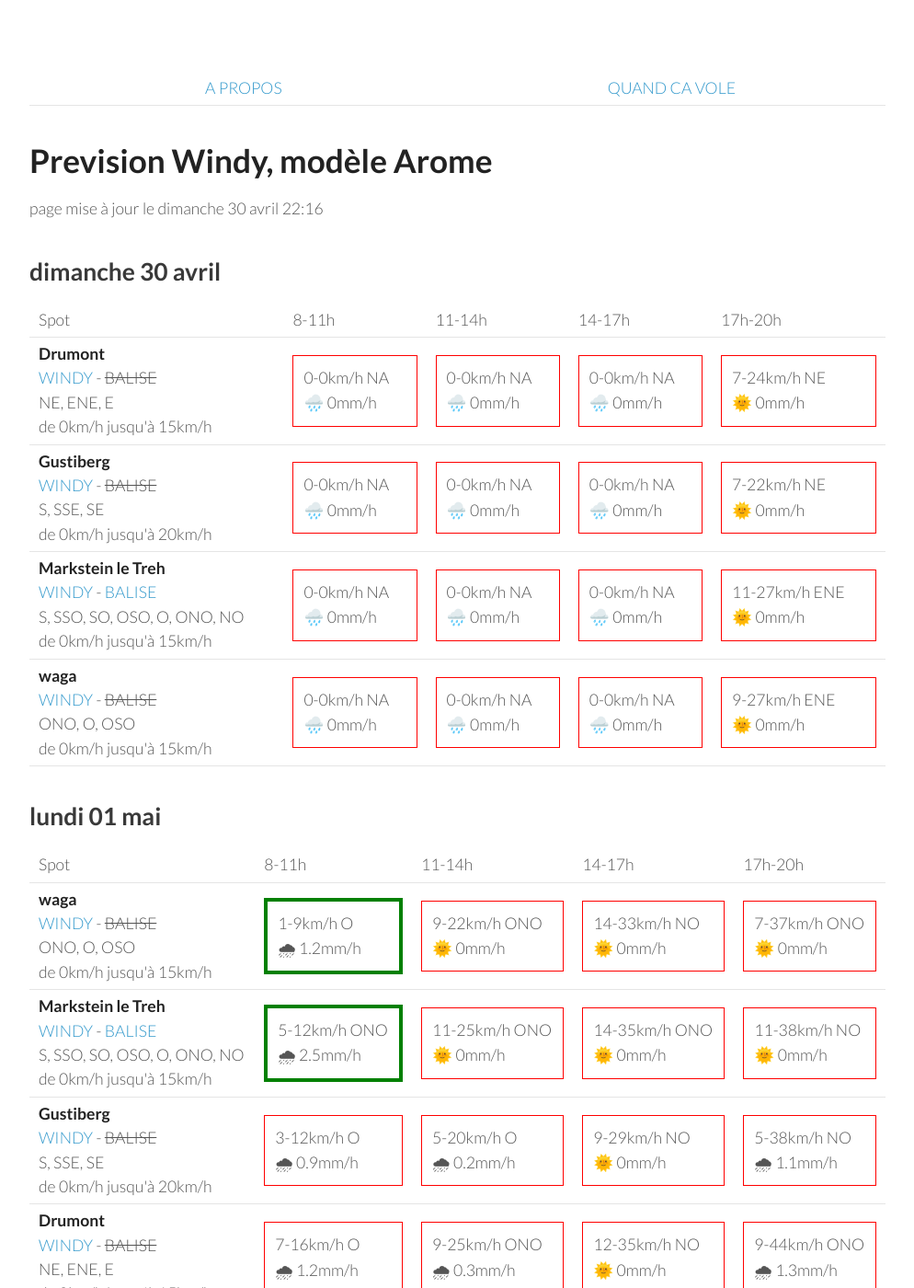
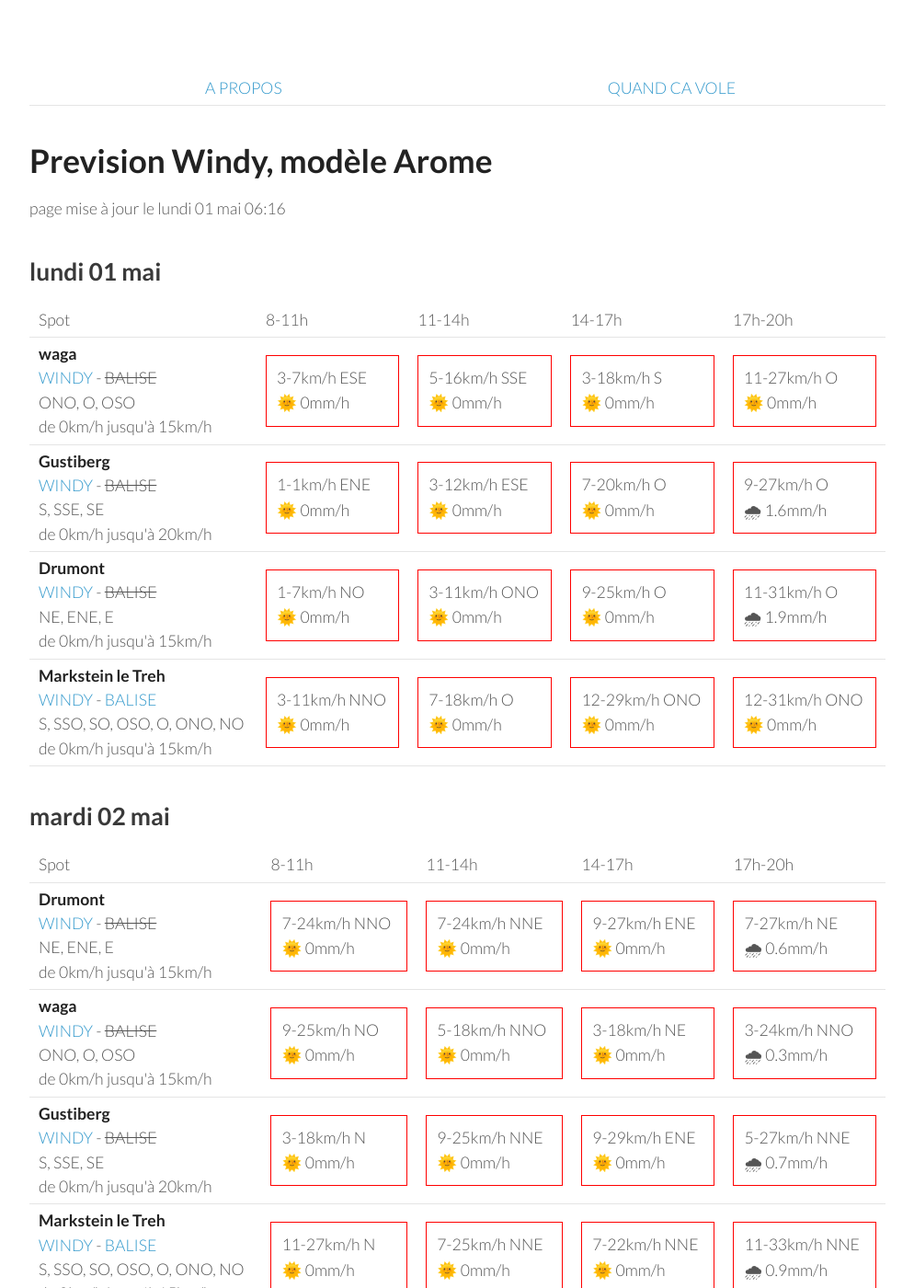
Before and after one commit to parapente-dans-le-nord/parapente-dans-le-nord.github.io, a Jekyll site: the page built from vosges.markdown, in a window 1280 px wide and 1400 px high. Shown: the whole window at 92% size, without its empty margins (26-1020 px from the left). Built offline with Jekyll 4.4.1, drawn with Linux system fonts in a browser that asks for light colours; some of the changed text lies outside the part shown.

Commit message:
update index.markdown

```diff
--- a/vosges.markdown
+++ b/vosges.markdown
@@ -7,60 +7,8 @@ title:  "Tous les spots"
 {: .links}
 
 # Prevision Windy, modèle Arome
-page mise à jour le dimanche 30 avril 22:16
+page mise à jour le lundi 01 mai 06:16
 
-## dimanche 30 avril
-
-{::nomarkdown}
-<table>
-  <tbody>
-    <tr>
-      <td>Spot</td>
-      <td>8-11h</td>
-      <td>11-14h</td>
-      <td>14-17h</td>
-      <td>17h-20h</td>
-    </tr>
-<tr>
-        <td><strong>Drumont</strong><br><a href="https://windy.com/47.898/6.919?47.687,6.919,9,m:eYYagmG">WINDY</a> - <span class="no-balise"> BALISE </span><br> <span class="vent-favorable">NE, ENE, E</span><br><span class="force-vent">de 0km/h jusqu'à 15km/h</span> </td>
-
-            <td><div class="not-flyable"><p>0-0km/h NA</p><p>🌧️ 0mm/h</p></div></td>
-            <td><div class="not-flyable"><p>0-0km/h NA</p><p>🌧️ 0mm/h</p></div></td>
-            <td><div class="not-flyable"><p>0-0km/h NA</p><p>🌧️ 0mm/h</p></div></td>
-            <td><div class="not-flyable"><p>7-24km/h NE</p><p>🌞 0mm/h</p></div></td>
-
-    </tr>
-<tr>
-        <td><strong>Gustiberg</strong><br><a href="https://windy.com/47.894/6.934?47.891,6.934,15,m:eYYagmI">WINDY</a> - <span class="no-balise"> BALISE </span><br> <span class="vent-favorable">S, SSE, SE</span><br><span class="force-vent">de 0km/h jusqu'à 20km/h</span> </td>
-
-            <td><div class="not-flyable"><p>0-0km/h NA</p><p>🌧️ 0mm/h</p></div></td>
-            <td><div class="not-flyable"><p>0-0km/h NA</p><p>🌧️ 0mm/h</p></div></td>
-            <td><div class="not-flyable"><p>0-0km/h NA</p><p>🌧️ 0mm/h</p></div></td>
-            <td><div class="not-flyable"><p>7-22km/h NE</p><p>🌞 0mm/h</p></div></td>
-
-    </tr>
-<tr>
-        <td><strong>Markstein le Treh</strong><br><a href="https://windy.com/47.926/7.012?47.505,7.012,8,m:eY1agmQ">WINDY</a> - <span class=""><a href="http://www.balisemeteo.com/balise.php?idBalise=136">BALISE</a> </span><br> <span class="vent-favorable">S, SSO, SO, OSO, O, ONO, NO</span><br><span class="force-vent">de 0km/h jusqu'à 15km/h</span> </td>
-
-            <td><div class="not-flyable"><p>0-0km/h NA</p><p>🌧️ 0mm/h</p></div></td>
-            <td><div class="not-flyable"><p>0-0km/h NA</p><p>🌧️ 0mm/h</p></div></td>
-            <td><div class="not-flyable"><p>0-0km/h NA</p><p>🌧️ 0mm/h</p></div></td>
-            <td><div class="not-flyable"><p>11-27km/h ENE</p><p>🌞 0mm/h</p></div></td>
-
-    </tr>
-<tr>
-        <td><strong>waga</strong><br><a href="https://windy.com/47.903/6.996?47.900,6.983,15">WINDY</a> - <span class="no-balise"> BALISE </span><br> <span class="vent-favorable">ONO, O, OSO</span><br><span class="force-vent">de 0km/h jusqu'à 15km/h</span> </td>
-
-            <td><div class="not-flyable"><p>0-0km/h NA</p><p>🌧️ 0mm/h</p></div></td>
-            <td><div class="not-flyable"><p>0-0km/h NA</p><p>🌧️ 0mm/h</p></div></td>
-            <td><div class="not-flyable"><p>0-0km/h NA</p><p>🌧️ 0mm/h</p></div></td>
-            <td><div class="not-flyable"><p>9-27km/h ENE</p><p>🌞 0mm/h</p></div></td>
-
-    </tr>
-
-</tbody>
-</table>
-{:/}
 ## lundi 01 mai
 
 {::nomarkdown}
@@ -76,40 +24,40 @@ page mise à jour le dimanche 30 avril 22:16
 <tr>
         <td><strong>waga</strong><br><a href="https://windy.com/47.903/6.996?47.900,6.983,15">WINDY</a> - <span class="no-balise"> BALISE </span><br> <span class="vent-favorable">ONO, O, OSO</span><br><span class="force-vent">de 0km/h jusqu'à 15km/h</span> </td>
 
-            <td><div class="flyable"><p>1-9km/h O</p><p>🌧 1.2mm/h</p></div></td>
-            <td><div class="not-flyable"><p>9-22km/h ONO</p><p>🌞 0mm/h</p></div></td>
-            <td><div class="not-flyable"><p>14-33km/h NO</p><p>🌞 0mm/h</p></div></td>
-            <td><div class="not-flyable"><p>7-37km/h ONO</p><p>🌞 0mm/h</p></div></td>
+            <td><div class="not-flyable"><p>3-7km/h ESE</p><p>🌞 0mm/h</p></div></td>
+            <td><div class="not-flyable"><p>5-16km/h SSE</p><p>🌞 0mm/h</p></div></td>
+            <td><div class="not-flyable"><p>3-18km/h S</p><p>🌞 0mm/h</p></div></td>
+            <td><div class="not-flyable"><p>11-27km/h O</p><p>🌞 0mm/h</p></div></td>
+
+
+    </tr>
+<tr>
+        <td><strong>Gustiberg</strong><br><a href="https://windy.com/47.894/6.934?47.891,6.934,15,m:eYYagmI">WINDY</a> - <span class="no-balise"> BALISE </span><br> <span class="vent-favorable">S, SSE, SE</span><br><span class="force-vent">de 0km/h jusqu'à 20km/h</span> </td>
+
+            <td><div class="not-flyable"><p>1-1km/h ENE</p><p>🌞 0mm/h</p></div></td>
+            <td><div class="not-flyable"><p>3-12km/h ESE</p><p>🌞 0mm/h</p></div></td>
+            <td><div class="not-flyable"><p>7-20km/h O</p><p>🌞 0mm/h</p></div></td>
+            <td><div class="not-flyable"><p>9-27km/h O</p><p>🌧 1.6mm/h</p></div></td>
+
+
+    </tr>
+<tr>
+        <td><strong>Drumont</strong><br><a href="https://windy.com/47.898/6.919?47.687,6.919,9,m:eYYagmG">WINDY</a> - <span class="no-balise"> BALISE </span><br> <span class="vent-favorable">NE, ENE, E</span><br><span class="force-vent">de 0km/h jusqu'à 15km/h</span> </td>
+
+            <td><div class="not-flyable"><p>1-7km/h NO</p><p>🌞 0mm/h</p></div></td>
+            <td><div class="not-flyable"><p>3-11km/h ONO</p><p>🌞 0mm/h</p></div></td>
+            <td><div class="not-flyable"><p>9-25km/h O</p><p>🌞 0mm/h</p></div></td>
+            <td><div class="not-flyable"><p>11-31km/h O</p><p>🌧 1.9mm/h</p></div></td>
 
 
     </tr>
 <tr>
         <td><strong>Markstein le Treh</strong><br><a href="https://windy.com/47.926/7.012?47.505,7.012,8,m:eY1agmQ">WINDY</a> - <span class=""><a href="http://www.balisemeteo.com/balise.php?idBalise=136">BALISE</a> </span><br> <span class="vent-favorable">S, SSO, SO, OSO, O, ONO, NO</span><br><span class="force-vent">de 0km/h jusqu'à 15km/h</span> </td>
 
-            <td><div class="flyable"><p>5-12km/h ONO</p><p>🌧 2.5mm/h</p></div></td>
-            <td><div class="not-flyable"><p>11-25km/h ONO</p><p>🌞 0mm/h</p></div></td>
-            <td><div class="not-flyable"><p>14-35km/h ONO</p><p>🌞 0mm/h</p></div></td>
-            <td><div class="not-flyable"><p>11-38km/h NO</p><p>🌞 0mm/h</p></div></td>
-
-
-    </tr>
-<tr>
-        <td><strong>Gustiberg</strong><br><a href="https://windy.com/47.894/6.934?47.891,6.934,15,m:eYYagmI">WINDY</a> - <span class="no-balise"> BALISE </span><br> <span class="vent-favorable">S, SSE, SE</span><br><span class="force-vent">de 0km/h jusqu'à 20km/h</span> </td>
-
-            <td><div class="not-flyable"><p>3-12km/h O</p><p>🌧 0.9mm/h</p></div></td>
-            <td><div class="not-flyable"><p>5-20km/h O</p><p>🌧 0.2mm/h</p></div></td>
-            <td><div class="not-flyable"><p>9-29km/h NO</p><p>🌞 0mm/h</p></div></td>
-            <td><div class="not-flyable"><p>5-38km/h NO</p><p>🌧 1.1mm/h</p></div></td>
-
-
-    </tr>
-<tr>
-        <td><strong>Drumont</strong><br><a href="https://windy.com/47.898/6.919?47.687,6.919,9,m:eYYagmG">WINDY</a> - <span class="no-balise"> BALISE </span><br> <span class="vent-favorable">NE, ENE, E</span><br><span class="force-vent">de 0km/h jusqu'à 15km/h</span> </td>
-
-            <td><div class="not-flyable"><p>7-16km/h O</p><p>🌧 1.2mm/h</p></div></td>
-            <td><div class="not-flyable"><p>9-25km/h ONO</p><p>🌧 0.3mm/h</p></div></td>
-            <td><div class="not-flyable"><p>12-35km/h NO</p><p>🌞 0mm/h</p></div></td>
-            <td><div class="not-flyable"><p>9-44km/h ONO</p><p>🌧 1.3mm/h</p></div></td>
+            <td><div class="not-flyable"><p>3-11km/h NNO</p><p>🌞 0mm/h</p></div></td>
+            <td><div class="not-flyable"><p>7-18km/h O</p><p>🌞 0mm/h</p></div></td>
+            <td><div class="not-flyable"><p>12-29km/h ONO</p><p>🌞 0mm/h</p></div></td>
+            <td><div class="not-flyable"><p>12-31km/h ONO</p><p>🌞 0mm/h</p></div></td>
 
 
     </tr>
@@ -130,42 +78,42 @@ page mise à jour le dimanche 30 avril 22:16
       <td>17h-20h</td>
     </tr>
 <tr>
-        <td><strong>Gustiberg</strong><br><a href="https://windy.com/47.894/6.934?47.891,6.934,15,m:eYYagmI">WINDY</a> - <span class="no-balise"> BALISE </span><br> <span class="vent-favorable">S, SSE, SE</span><br><span class="force-vent">de 0km/h jusqu'à 20km/h</span> </td>
+        <td><strong>Drumont</strong><br><a href="https://windy.com/47.898/6.919?47.687,6.919,9,m:eYYagmG">WINDY</a> - <span class="no-balise"> BALISE </span><br> <span class="vent-favorable">NE, ENE, E</span><br><span class="force-vent">de 0km/h jusqu'à 15km/h</span> </td>
 
-            <td><div class="flyable"><p>0-7km/h SE</p><p>🌞 0mm/h</p></div></td>
-            <td><div class="not-flyable"><p>5-27km/h NNE</p><p>🌞 0mm/h</p></div></td>
-            <td><div class="not-flyable"><p>9-27km/h N</p><p>🌧 0.2mm/h</p></div></td>
-            <td><div class="not-flyable"><p>11-31km/h N</p><p>🌞 0mm/h</p></div></td>
+            <td><div class="not-flyable"><p>7-24km/h NNO</p><p>🌞 0mm/h</p></div></td>
+            <td><div class="not-flyable"><p>7-24km/h NNE</p><p>🌞 0mm/h</p></div></td>
+            <td><div class="not-flyable"><p>9-27km/h ENE</p><p>🌞 0mm/h</p></div></td>
+            <td><div class="not-flyable"><p>7-27km/h NE</p><p>🌧 0.6mm/h</p></div></td>
 
 
     </tr>
 <tr>
         <td><strong>waga</strong><br><a href="https://windy.com/47.903/6.996?47.900,6.983,15">WINDY</a> - <span class="no-balise"> BALISE </span><br> <span class="vent-favorable">ONO, O, OSO</span><br><span class="force-vent">de 0km/h jusqu'à 15km/h</span> </td>
 
-            <td><div class="not-flyable"><p>9-24km/h NO</p><p>🌞 0mm/h</p></div></td>
-            <td><div class="not-flyable"><p>5-29km/h NNE</p><p>🌞 0mm/h</p></div></td>
-            <td><div class="not-flyable"><p>7-25km/h N</p><p>🌧 0.2mm/h</p></div></td>
-            <td><div class="not-flyable"><p>9-31km/h N</p><p>🌞 0mm/h</p></div></td>
+            <td><div class="not-flyable"><p>9-25km/h NO</p><p>🌞 0mm/h</p></div></td>
+            <td><div class="not-flyable"><p>5-18km/h NNO</p><p>🌞 0mm/h</p></div></td>
+            <td><div class="not-flyable"><p>3-18km/h NE</p><p>🌞 0mm/h</p></div></td>
+            <td><div class="not-flyable"><p>3-24km/h NNO</p><p>🌧 0.3mm/h</p></div></td>
 
 
     </tr>
 <tr>
-        <td><strong>Drumont</strong><br><a href="https://windy.com/47.898/6.919?47.687,6.919,9,m:eYYagmG">WINDY</a> - <span class="no-balise"> BALISE </span><br> <span class="vent-favorable">NE, ENE, E</span><br><span class="force-vent">de 0km/h jusqu'à 15km/h</span> </td>
+        <td><strong>Gustiberg</strong><br><a href="https://windy.com/47.894/6.934?47.891,6.934,15,m:eYYagmI">WINDY</a> - <span class="no-balise"> BALISE </span><br> <span class="vent-favorable">S, SSE, SE</span><br><span class="force-vent">de 0km/h jusqu'à 20km/h</span> </td>
 
-            <td><div class="not-flyable"><p>5-16km/h ONO</p><p>🌞 0mm/h</p></div></td>
-            <td><div class="not-flyable"><p>7-27km/h NNE</p><p>🌞 0mm/h</p></div></td>
-            <td><div class="not-flyable"><p>9-27km/h NNO</p><p>🌧 0.2mm/h</p></div></td>
-            <td><div class="not-flyable"><p>11-33km/h N</p><p>🌞 0mm/h</p></div></td>
+            <td><div class="not-flyable"><p>3-18km/h N</p><p>🌞 0mm/h</p></div></td>
+            <td><div class="not-flyable"><p>9-25km/h NNE</p><p>🌞 0mm/h</p></div></td>
+            <td><div class="not-flyable"><p>9-29km/h ENE</p><p>🌞 0mm/h</p></div></td>
+            <td><div class="not-flyable"><p>5-27km/h NNE</p><p>🌧 0.7mm/h</p></div></td>
 
 
     </tr>
 <tr>
         <td><strong>Markstein le Treh</strong><br><a href="https://windy.com/47.926/7.012?47.505,7.012,8,m:eY1agmQ">WINDY</a> - <span class=""><a href="http://www.balisemeteo.com/balise.php?idBalise=136">BALISE</a> </span><br> <span class="vent-favorable">S, SSO, SO, OSO, O, ONO, NO</span><br><span class="force-vent">de 0km/h jusqu'à 15km/h</span> </td>
 
-            <td><div class="not-flyable"><p>7-20km/h NNO</p><p>🌞 0mm/h</p></div></td>
-            <td><div class="not-flyable"><p>5-29km/h NNE</p><p>🌞 0mm/h</p></div></td>
-            <td><div class="not-flyable"><p>7-25km/h N</p><p>🌧 0.2mm/h</p></div></td>
-            <td><div class="not-flyable"><p>11-31km/h N</p><p>🌞 0mm/h</p></div></td>
+            <td><div class="not-flyable"><p>11-27km/h N</p><p>🌞 0mm/h</p></div></td>
+            <td><div class="not-flyable"><p>7-25km/h NNE</p><p>🌞 0mm/h</p></div></td>
+            <td><div class="not-flyable"><p>7-22km/h NNE</p><p>🌞 0mm/h</p></div></td>
+            <td><div class="not-flyable"><p>11-33km/h NNE</p><p>🌧 0.9mm/h</p></div></td>
 
 
     </tr>
@@ -189,9 +137,9 @@ page mise à jour le dimanche 30 avril 22:16
         <td><strong>Drumont</strong><br><a href="https://windy.com/47.898/6.919?47.687,6.919,9,m:eYYagmG">WINDY</a> - <span class="no-balise"> BALISE </span><br> <span class="vent-favorable">NE, ENE, E</span><br><span class="force-vent">de 0km/h jusqu'à 15km/h</span> </td>
 
             <td><div class="not-flyable"><p>7-24km/h ENE</p><p>🌞 0mm/h</p></div></td>
+            <td><div class="not-flyable"><p>11-31km/h E</p><p>🌞 0mm/h</p></div></td>
+            <td><div class="not-flyable"><p>11-37km/h E</p><p>🌞 0mm/h</p></div></td>
             <td><div class="not-flyable"><p>11-33km/h E</p><p>🌞 0mm/h</p></div></td>
-            <td><div class="not-flyable"><p>12-35km/h E</p><p>🌞 0mm/h</p></div></td>
-            <td><div class="not-flyable"><p>11-35km/h E</p><p>🌞 0mm/h</p></div></td>
 
 
     </tr>
@@ -199,8 +147,8 @@ page mise à jour le dimanche 30 avril 22:16
         <td><strong>Markstein le Treh</strong><br><a href="https://windy.com/47.926/7.012?47.505,7.012,8,m:eY1agmQ">WINDY</a> - <span class=""><a href="http://www.balisemeteo.com/balise.php?idBalise=136">BALISE</a> </span><br> <span class="vent-favorable">S, SSO, SO, OSO, O, ONO, NO</span><br><span class="force-vent">de 0km/h jusqu'à 15km/h</span> </td>
 
             <td><div class="not-flyable"><p>5-22km/h NE</p><p>🌞 0mm/h</p></div></td>
-            <td><div class="not-flyable"><p>11-35km/h ENE</p><p>🌞 0mm/h</p></div></td>
-            <td><div class="not-flyable"><p>12-37km/h ENE</p><p>🌞 0mm/h</p></div></td>
+            <td><div class="not-flyable"><p>11-33km/h ENE</p><p>🌞 0mm/h</p></div></td>
+            <td><div class="not-flyable"><p>11-38km/h ENE</p><p>🌞 0mm/h</p></div></td>
             <td><div class="not-flyable"><p>11-37km/h ENE</p><p>🌞 0mm/h</p></div></td>
 
 
@@ -209,8 +157,8 @@ page mise à jour le dimanche 30 avril 22:16
         <td><strong>waga</strong><br><a href="https://windy.com/47.903/6.996?47.900,6.983,15">WINDY</a> - <span class="no-balise"> BALISE </span><br> <span class="vent-favorable">ONO, O, OSO</span><br><span class="force-vent">de 0km/h jusqu'à 15km/h</span> </td>
 
             <td><div class="not-flyable"><p>5-22km/h NE</p><p>🌞 0mm/h</p></div></td>
-            <td><div class="not-flyable"><p>11-35km/h ENE</p><p>🌞 0mm/h</p></div></td>
-            <td><div class="not-flyable"><p>12-37km/h ENE</p><p>🌞 0mm/h</p></div></td>
+            <td><div class="not-flyable"><p>11-33km/h ENE</p><p>🌞 0mm/h</p></div></td>
+            <td><div class="not-flyable"><p>11-38km/h ENE</p><p>🌞 0mm/h</p></div></td>
             <td><div class="not-flyable"><p>11-37km/h ENE</p><p>🌞 0mm/h</p></div></td>
 
 
@@ -219,9 +167,9 @@ page mise à jour le dimanche 30 avril 22:16
         <td><strong>Gustiberg</strong><br><a href="https://windy.com/47.894/6.934?47.891,6.934,15,m:eYYagmI">WINDY</a> - <span class="no-balise"> BALISE </span><br> <span class="vent-favorable">S, SSE, SE</span><br><span class="force-vent">de 0km/h jusqu'à 20km/h</span> </td>
 
             <td><div class="not-flyable"><p>7-24km/h ENE</p><p>🌞 0mm/h</p></div></td>
-            <td><div class="not-flyable"><p>11-33km/h E</p><p>🌞 0mm/h</p></div></td>
-            <td><div class="not-flyable"><p>12-35km/h E</p><p>🌞 0mm/h</p></div></td>
-            <td><div class="not-flyable"><p>11-35km/h ENE</p><p>🌞 0mm/h</p></div></td>
+            <td><div class="not-flyable"><p>11-31km/h E</p><p>🌞 0mm/h</p></div></td>
+            <td><div class="not-flyable"><p>11-37km/h E</p><p>🌞 0mm/h</p></div></td>
+            <td><div class="not-flyable"><p>11-35km/h E</p><p>🌞 0mm/h</p></div></td>
 
 
     </tr>
@@ -244,8 +192,8 @@ page mise à jour le dimanche 30 avril 22:16
 <tr>
         <td><strong>Markstein le Treh</strong><br><a href="https://windy.com/47.926/7.012?47.505,7.012,8,m:eY1agmQ">WINDY</a> - <span class=""><a href="http://www.balisemeteo.com/balise.php?idBalise=136">BALISE</a> </span><br> <span class="vent-favorable">S, SSO, SO, OSO, O, ONO, NO</span><br><span class="force-vent">de 0km/h jusqu'à 15km/h</span> </td>
 
-            <td><div class="not-flyable"><p>3-20km/h SSO</p><p>🌞 0mm/h</p></div></td>
-            <td><div class="not-flyable"><p>5-24km/h S</p><p>🌞 0mm/h</p></div></td>
+            <td><div class="not-flyable"><p>3-18km/h SSO</p><p>🌞 0mm/h</p></div></td>
+            <td><div class="not-flyable"><p>5-25km/h S</p><p>🌞 0mm/h</p></div></td>
             <td><div class="not-flyable"><p>14-44km/h SSO</p><p>🌞 0mm/h</p></div></td>
             <td><div class="not-flyable"><p>16-50km/h OSO</p><p>🌞 0mm/h</p></div></td>
 
@@ -254,8 +202,8 @@ page mise à jour le dimanche 30 avril 22:16
 <tr>
         <td><strong>Gustiberg</strong><br><a href="https://windy.com/47.894/6.934?47.891,6.934,15,m:eYYagmI">WINDY</a> - <span class="no-balise"> BALISE </span><br> <span class="vent-favorable">S, SSE, SE</span><br><span class="force-vent">de 0km/h jusqu'à 20km/h</span> </td>
 
-            <td><div class="not-flyable"><p>3-22km/h SE</p><p>🌞 0mm/h</p></div></td>
-            <td><div class="not-flyable"><p>7-25km/h SSO</p><p>🌞 0mm/h</p></div></td>
+            <td><div class="not-flyable"><p>3-18km/h ESE</p><p>🌞 0mm/h</p></div></td>
+            <td><div class="not-flyable"><p>7-27km/h S</p><p>🌞 0mm/h</p></div></td>
             <td><div class="not-flyable"><p>16-44km/h SO</p><p>🌞 0mm/h</p></div></td>
             <td><div class="not-flyable"><p>18-50km/h OSO</p><p>🌞 0mm/h</p></div></td>
 
@@ -264,8 +212,8 @@ page mise à jour le dimanche 30 avril 22:16
 <tr>
         <td><strong>waga</strong><br><a href="https://windy.com/47.903/6.996?47.900,6.983,15">WINDY</a> - <span class="no-balise"> BALISE </span><br> <span class="vent-favorable">ONO, O, OSO</span><br><span class="force-vent">de 0km/h jusqu'à 15km/h</span> </td>
 
-            <td><div class="not-flyable"><p>1-20km/h SSO</p><p>🌞 0mm/h</p></div></td>
-            <td><div class="not-flyable"><p>5-24km/h S</p><p>🌞 0mm/h</p></div></td>
+            <td><div class="not-flyable"><p>1-18km/h S</p><p>🌞 0mm/h</p></div></td>
+            <td><div class="not-flyable"><p>5-25km/h S</p><p>🌞 0mm/h</p></div></td>
             <td><div class="not-flyable"><p>14-44km/h SO</p><p>🌞 0mm/h</p></div></td>
             <td><div class="not-flyable"><p>16-51km/h OSO</p><p>🌞 0mm/h</p></div></td>
 
@@ -274,8 +222,8 @@ page mise à jour le dimanche 30 avril 22:16
 <tr>
         <td><strong>Drumont</strong><br><a href="https://windy.com/47.898/6.919?47.687,6.919,9,m:eYYagmG">WINDY</a> - <span class="no-balise"> BALISE </span><br> <span class="vent-favorable">NE, ENE, E</span><br><span class="force-vent">de 0km/h jusqu'à 15km/h</span> </td>
 
-            <td><div class="not-flyable"><p>3-22km/h SE</p><p>🌞 0mm/h</p></div></td>
-            <td><div class="not-flyable"><p>7-27km/h SSO</p><p>🌞 0mm/h</p></div></td>
+            <td><div class="not-flyable"><p>3-18km/h ESE</p><p>🌞 0mm/h</p></div></td>
+            <td><div class="not-flyable"><p>9-27km/h S</p><p>🌞 0mm/h</p></div></td>
             <td><div class="not-flyable"><p>18-46km/h SO</p><p>🌞 0mm/h</p></div></td>
             <td><div class="not-flyable"><p>18-50km/h OSO</p><p>🌞 0mm/h</p></div></td>
 
```
